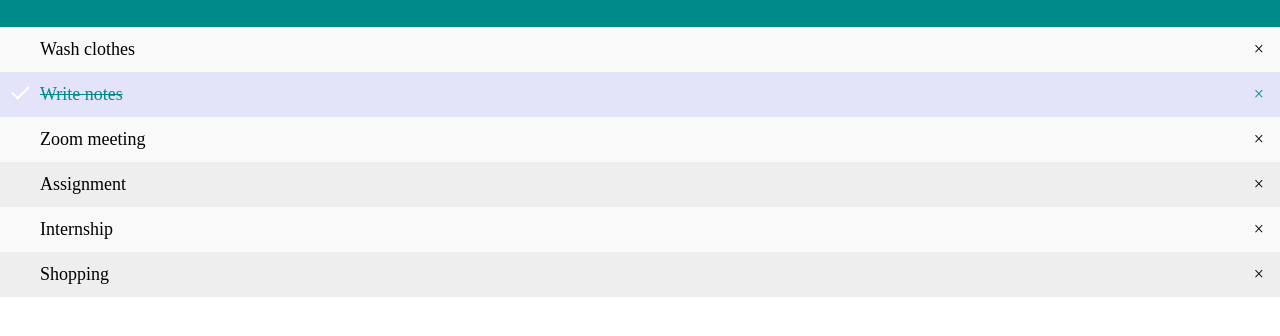
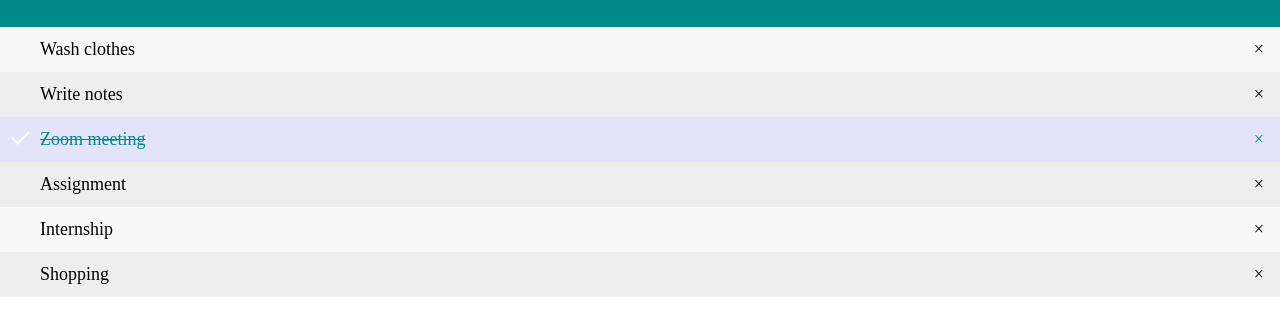
Before and after one commit to pedapatideekshitha/todolist, a plain HTML site: page index.html in a window 1280 px wide. Shown: the part 108-444 px from the top of the page. Drawn offline with Linux system fonts and the light colour scheme.

Commit message:
Update index.html

```diff
--- a/index.html
+++ b/index.html
@@ -20,8 +20,8 @@ body {
 
 <ul id="myUL">
   <li>Wash clothes</li>
-  <li class="checked">Write notes</li>
-  <li>Zoom meeting</li>
+  <li>Write notes</li>
+  <li class="checked">Zoom meeting</li>
   <li>Assignment</li>
   <li>Internship</li>
   <li>Shopping</li>
```
